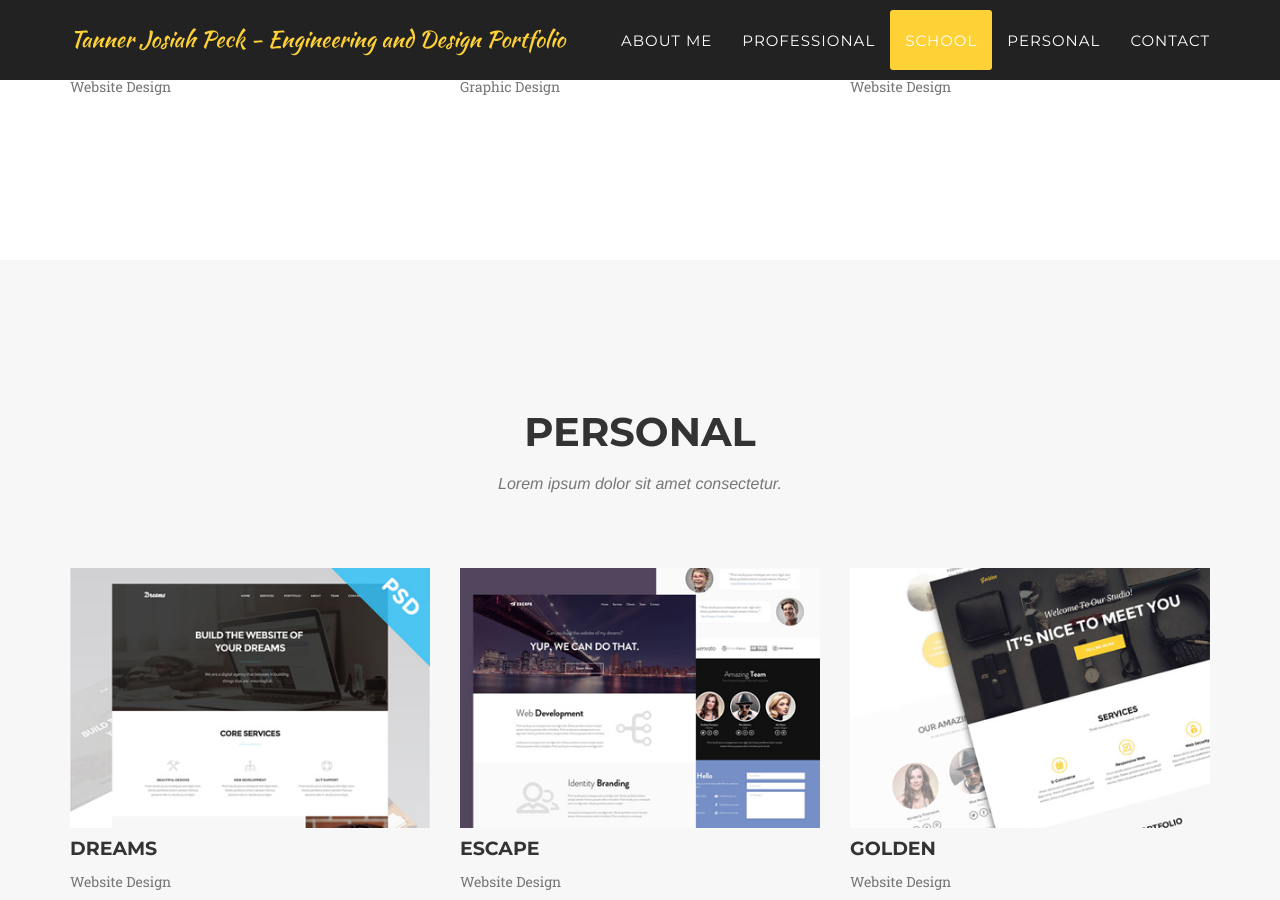
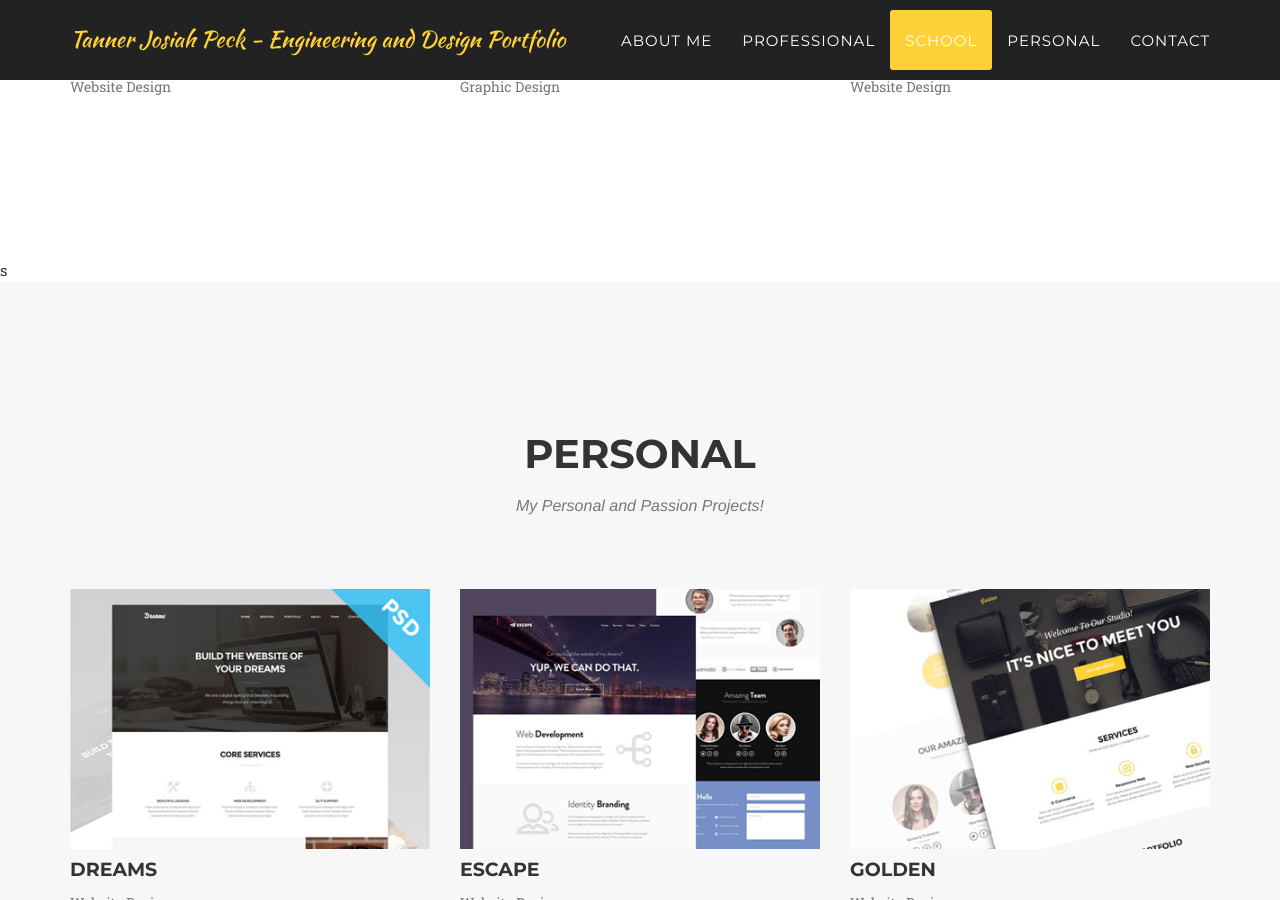
Before and after one commit to Tjpeck14/test2, a Jekyll site: the page built from index.html, in a window 1280 px wide and 900 px high, scrolled down 3473 px. Built offline with Jekyll 4.4.1, drawn with Linux system fonts in a browser that asks for light colours; some web fonts are replaced.

Commit message:
Update team.html

```diff
--- a/_includes/team.html
+++ b/_includes/team.html
@@ -1,10 +1,10 @@
-<!-- Personal Section (now with bg-light-gray background) -->
+s<!-- Personal Section (now with bg-light-gray background) -->
     <section id="personal" class="bg-light-gray">
         <div class="container">
             <div class="row">
                 <div class="col-lg-12 text-center">
                     <h2 class="section-heading">Personal</h2>
-                    <h3 class="section-subheading text-muted">Lorem ipsum dolor sit amet consectetur.</h3>
+                    <h3 class="section-subheading text-muted">My Personal and Passion Projects!</h3>
                 </div>
             </div>
             <div class="row">
```
